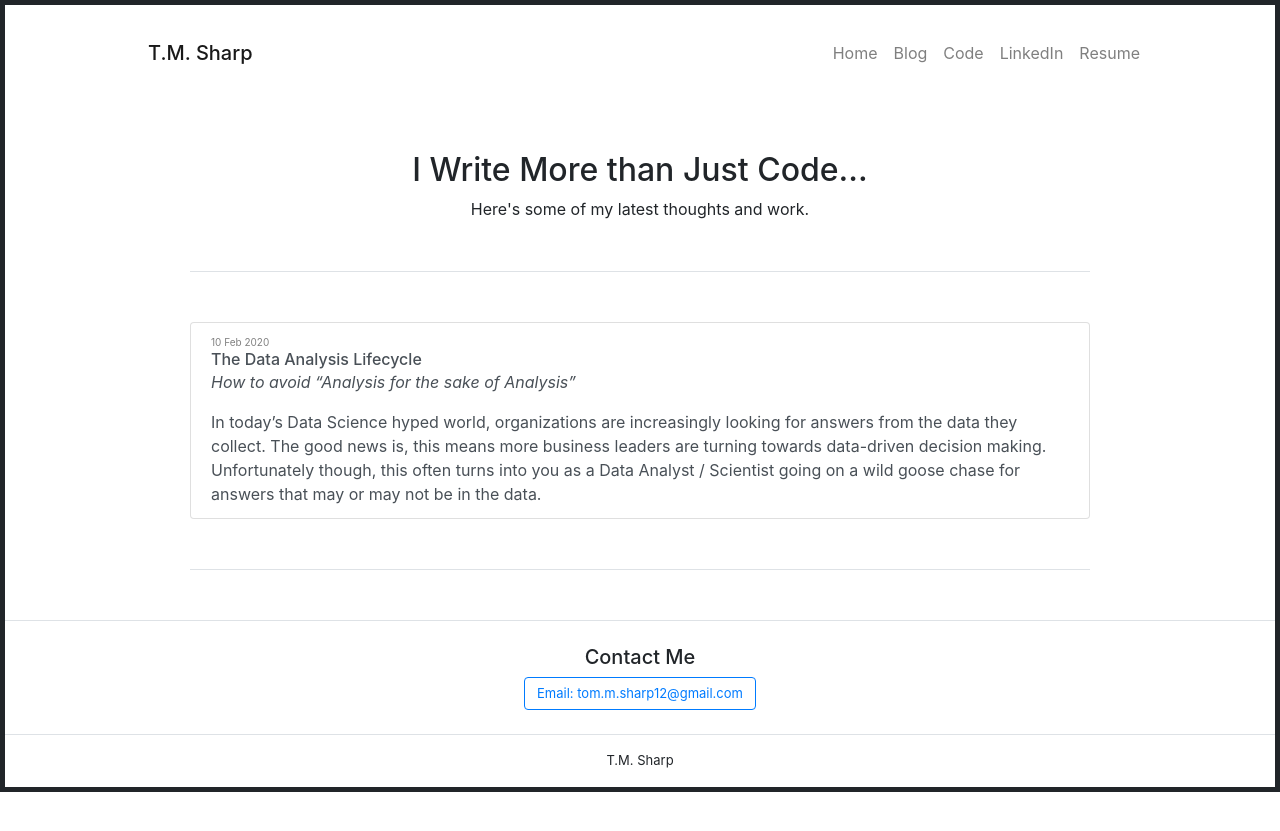
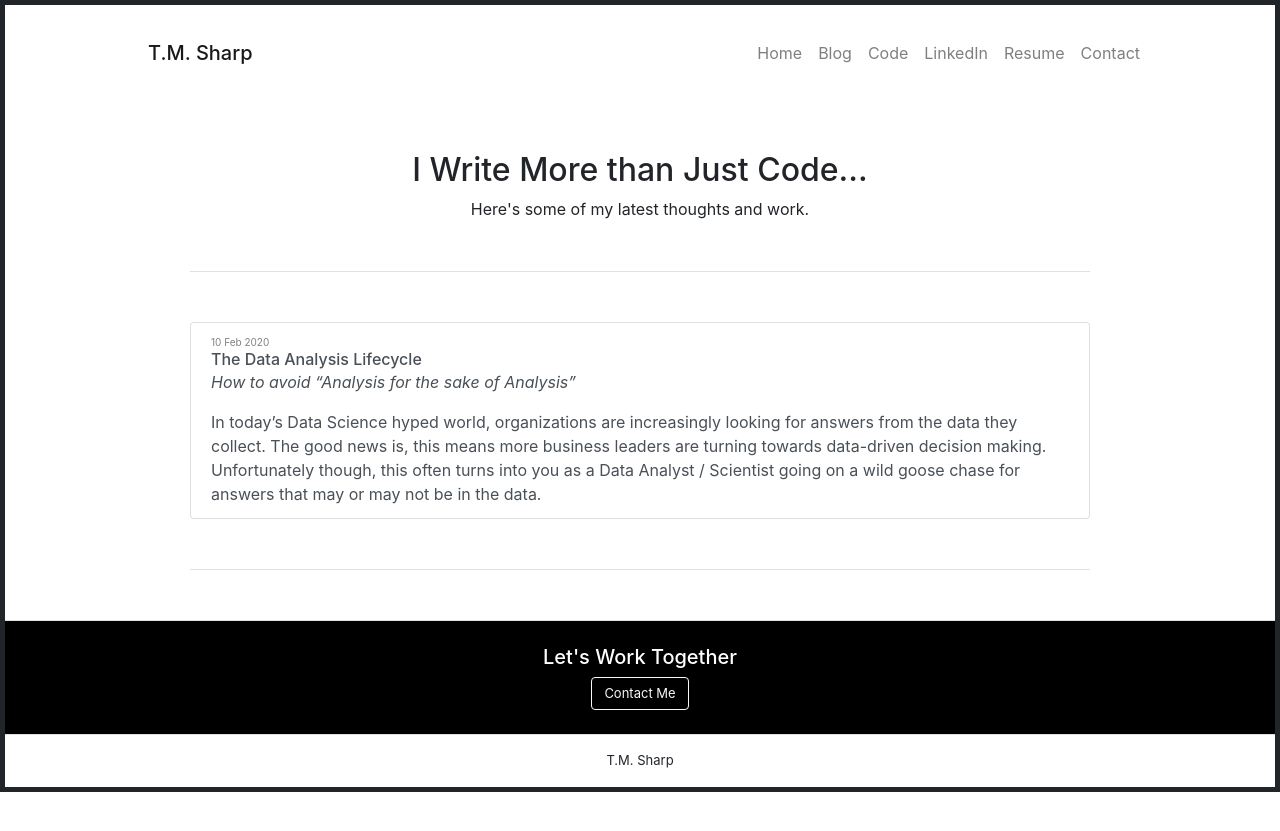
Before and after one commit to tomsharp/tmsharp.github.io, a Jekyll site: the page built from blog.html, in a window 1280 px wide. Shown: the top 831 px of the page. Built offline with Jekyll 4.4.1, drawn with Linux system fonts in a browser that asks for light colours.

Commit message:
updated index photo layout and contact bar color

```diff
--- a/_data/navigation.yml
+++ b/_data/navigation.yml
@@ -2,7 +2,7 @@
   link: /
   target:
 - name: Blog
-  link: /blog.html
+  link: /blog
   target:
 - name: Code
   link: https://www.github.com/tomsharp
@@ -13,3 +13,6 @@
 - name: Resume
   link: /assets/Tom Sharp_2020.pdf
   target: _blank
+- name: Contact
+  link: /contact
+  target:
--- a/_includes/contact.html
+++ b/_includes/contact.html
@@ -1,15 +1,15 @@
 <!--contact section -->
 <div>
-    <div class="container-fluid p-0">
+    <div class="container-fluid p-0 text-white" style="background-color: black;">
         <div class="row border-bottom border-top m-0">
         <div class="mx-auto my-4">
 
-            <H5 class="text-center">Contact Me</H5>
+            <H5 class="text-center">Let's Work Together</H5>
 
             <div class='row mx-auto'>
             <a href="mailto:tom.m.sharp12@gmail.com" class = "mx-auto">
-                <button type="button" style="font-size: small" class="btn btn-outline-primary">
-                Email: tom.m.sharp12@gmail.com <span class="badge badge-light"></span>
+                <button type="button" style="font-size: small" class="btn btn-outline-light">
+                Contact Me <span class="badge badge-light"></span>
                 </button>
             </a>
             </div>
```
Also changed, not shown: blog.html (+0 -13 lines), index.html (+7 -7 lines), 2 other files.
